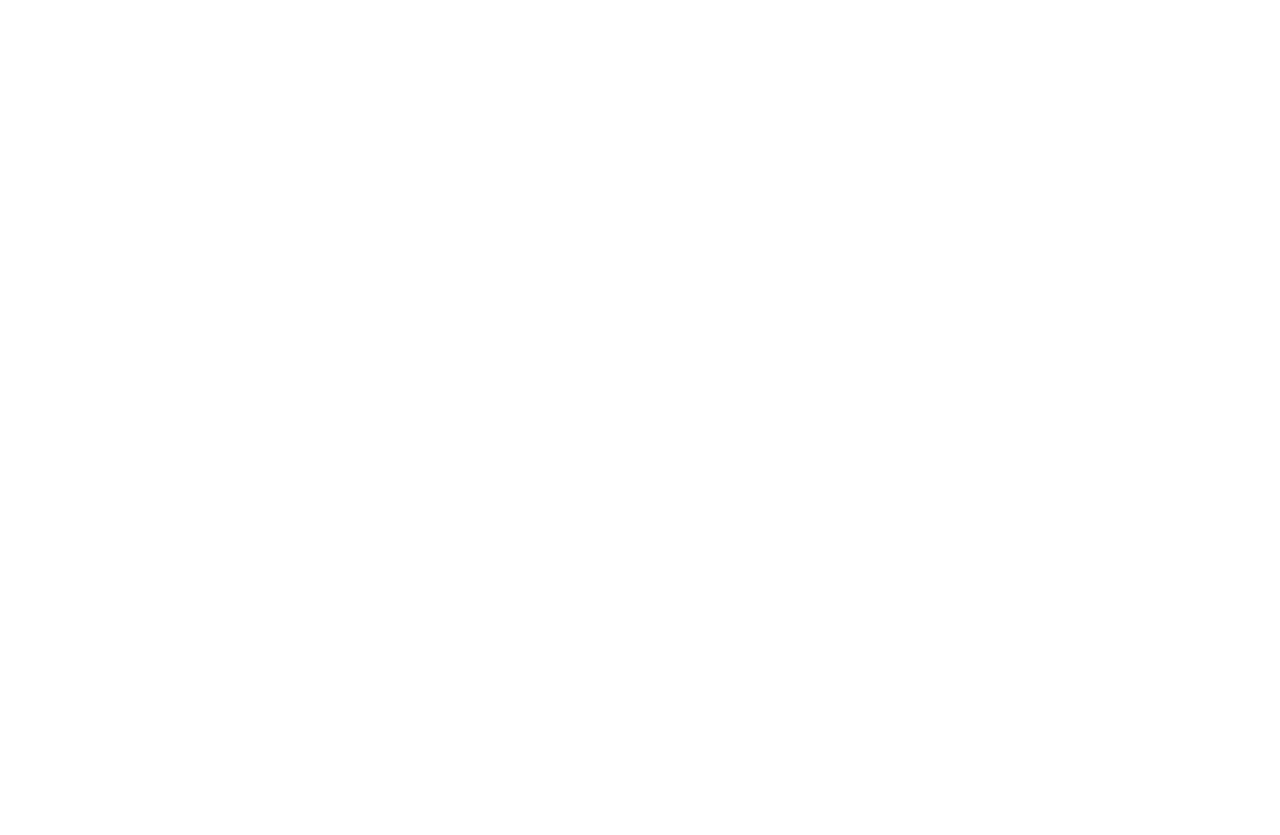
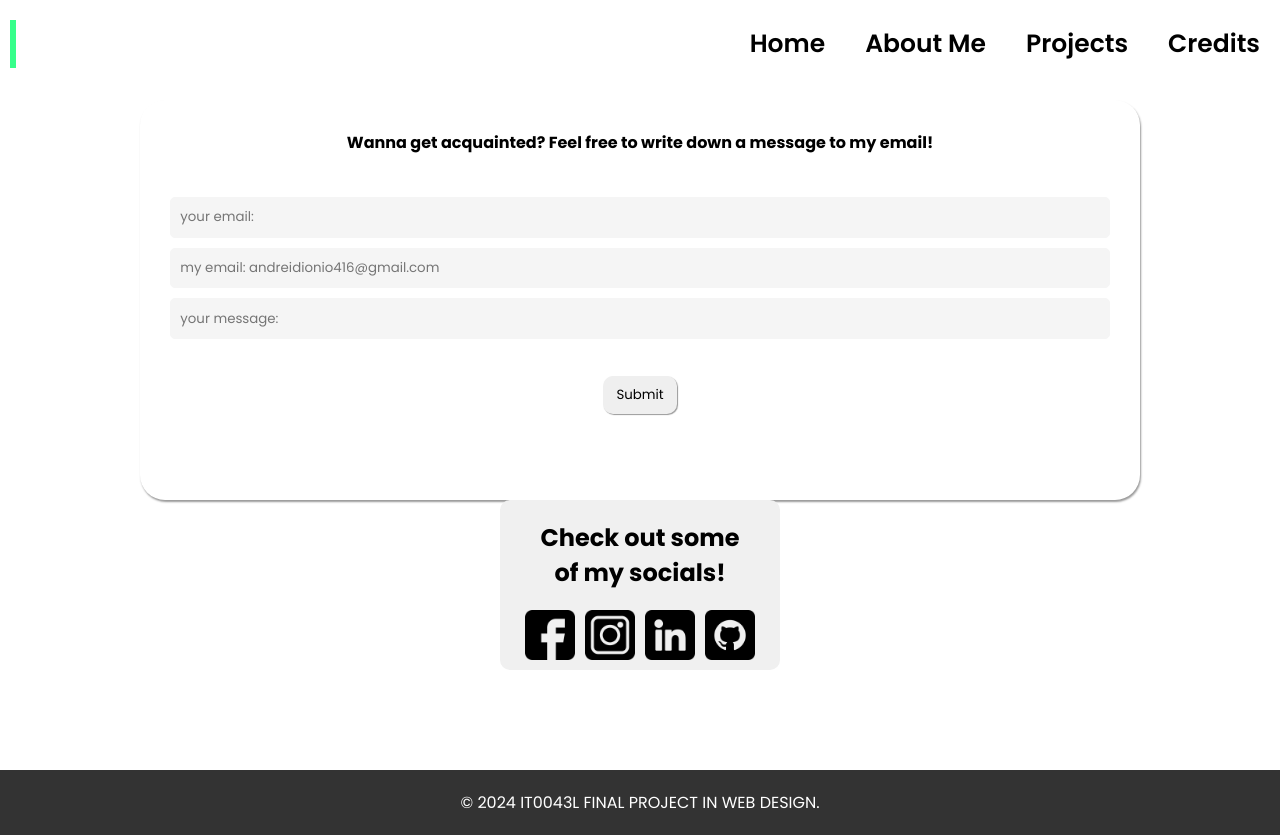
Before and after one commit to ladiesman416/WD-Finals, a plain HTML site: page pages/socials/index.html in a window 1280 px wide. Before the commit the page ends 800 px from the top, so only its background shows below. Drawn offline with Linux system fonts and the light colour scheme.

Commit message:
feat(socials): design structure and style for socials page

```diff
--- a/pages/credits/assets/css/style.css
+++ b/pages/credits/assets/css/style.css
@@ -0,0 +1,188 @@
+@import url('https://fonts.googleapis.com/css2?family=Montserrat:wght@300;400;500;700&family=Nunito+Sans:ital,wght@0,400;0,700;0,800;1,300;1,700&family=Poppins:wght@400;500;600;700;800;900&display=swap');
+
+* {
+    margin: 0;
+    padding: 0;
+    box-sizing: border-box;
+    font-family: 'Poppins', sans-serif;
+}
+
+html, body {
+    height: 100%;
+    margin: 0;
+}
+
+body {
+    display: flex;
+    flex-direction: column;
+}
+/* Section Styling */
+section {
+    flex: 1;
+    padding: 100px;
+    display: flex;
+    flex-direction: column;
+    justify-content: space-between;
+    align-items: center;
+    background: #fff;
+    position: relative;
+}
+
+header {
+    position: absolute;
+    top: 0;
+    left: 0;
+    width: 100%;
+    padding: 20px 10px;
+    display: flex;
+    justify-content: space-between;
+    align-items: center;
+}
+
+nav ul {
+    list-style-type: none;
+    display: flex;
+}
+
+nav ul li {
+    margin-left: 40px;
+}
+
+nav ul li:first-child {
+    margin-left: 0;
+}
+
+nav ul li a {
+    color: #333;
+    font-weight: 800;
+    text-decoration: none;
+}
+/* Button Styling */
+.button {
+    margin: 0;
+    height: auto;
+    background: transparent;
+    padding: 0;
+    border: none;
+    cursor: pointer;
+    --border-right: 6px;
+    --text-stroke-color: rgba(255,255,255,0.6);
+    --animation-color: #37FF8B;
+    --fs-size: 2em;
+    letter-spacing: 3px;
+    text-decoration: none;
+    font-size: var(--fs-size);
+    font-family: "Arial";
+    position: relative;
+    text-transform: uppercase;
+    color: transparent;
+    -webkit-text-stroke: 1px var(--text-stroke-color);
+}
+
+  .hover-text {
+    position: absolute;
+    box-sizing: border-box;
+    content: attr(data-text);
+    color: var(--animation-color);
+    width: 0%;
+    inset: 0;
+    border-right: var(--border-right) solid var(--animation-color);
+    overflow: hidden;
+    transition: 0.5s;
+    -webkit-text-stroke: 1px var(--animation-color);
+  }
+
+  .button:hover .hover-text {
+    width: 100%;
+    filter: drop-shadow(0 0 23px var(--animation-color))
+  }
+
+/* Navigation Buttons */
+.nav-buttons {
+    display: flex;
+    gap: 20px;
+  }
+
+  .nav-buttons button {
+    border: none;
+    background: none;
+    padding: 0;
+    cursor: pointer;
+  }
+
+  .nav-buttons a {
+    text-decoration: none;
+    color: black;
+  }
+
+
+
+.nav-buttons li {
+    position: relative;
+}
+
+.nav-buttons button {
+    color: rgb(0, 0, 0);
+    text-decoration: none;
+    font-size: 25px;
+    border: none;
+    background: none;
+    font-weight: 600;
+    font-family: 'Poppins', sans-serif;
+    position: relative;
+    padding: 5px 10px;
+    cursor: pointer;
+}
+
+
+.nav-buttons button::before,
+.nav-buttons button::after {
+    content: '';
+    width: 0%;
+    height: 2px;
+    background: #37FF8B;
+    display: block;
+    transition: width 0.6s ease;
+    position: absolute;
+    bottom: 0;
+}
+
+.nav-buttons button::before {
+    left: 0;
+}
+
+.nav-buttons button::after {
+    right: 0;
+}
+
+.nav-buttons button:hover::after,
+.nav-buttons button:hover::before {
+    width: 100%;
+}
+/*-----------------------------------------------*/
+
+
+/*-----------------------------------------------*/
+footer {
+    background-color: #333;
+    color: #fff;
+    padding: 20px 0;
+    text-align: center;
+    margin-top: auto;
+    width: 100%;
+}
+footer {
+    background-color: #333;
+    color: #fff;
+    padding: 20px 0;
+    text-align: center;
+}
+
+.footer-content {
+    max-width: 1200px;
+    margin: 0 auto;
+}
+
+.footer-content p {
+    margin: 0;
+}
--- a/pages/credits/index.html
+++ b/pages/credits/index.html
@@ -0,0 +1,45 @@
+<!DOCTYPE html>
+<html lang="en">
+<head>
+    <meta charset="UTF-8">
+    <meta http-equiv="X-UA-Compatible" content="IE=edge">
+    <meta name="viewport" content="width=device-width, initial-scale=1.0">
+    <link rel="stylesheet" href="./assets/css/style.css">
+    <title>Credits</title>
+</head>
+
+<section>
+    <div class="circle"></div>
+    <header>
+        <button class="button" data-text="Awesome">
+            <span class="actual-text">&nbsp;Credits&nbsp;</span>
+            <span aria-hidden="true" class="hover-text">&nbsp;Credits&nbsp;</span>
+        </button>
+        <nav>
+            <div class="nav-buttons">
+                <button>
+                    <a href="../../index.html">Home</a>
+                </button>
+                <button>
+                    <a href="../../pages/aboutMe/index.html">About Me</a>
+                </button>
+                <button>
+                    <a href="../../pages/projects/index.html">Projects</a>
+                </button>
+
+                <button>
+                    <a href="../../pages/socials/index.html">Socials</a>
+                </button>
+            </div>
+        </nav>
+    </header>
+
+
+</section>
+<footer>
+    <div class="footer-content">
+        <p>&copy; 2024 IT0043L FINAL PROJECT IN WEB DESIGN.</p>
+    </div>
+</footer>
+</body>
+</html>
--- a/pages/projects/assets/css/style.css
+++ b/pages/projects/assets/css/style.css
@@ -66,7 +66,7 @@ nav ul li a {
     border: none;
     cursor: pointer;
     --border-right: 6px;
-    --text-stroke-color: rgb(247, 242, 242);
+    --text-stroke-color: rgba(255,255,255,0.6);
     --animation-color: #37FF8B;
     --fs-size: 2em;
     letter-spacing: 3px;
--- a/pages/socials/assets/css/style.css
+++ b/pages/socials/assets/css/style.css
@@ -0,0 +1,336 @@
+@import url('https://fonts.googleapis.com/css2?family=Montserrat:wght@300;400;500;700&family=Nunito+Sans:ital,wght@0,400;0,700;0,800;1,300;1,700&family=Poppins:wght@400;500;600;700;800;900&display=swap');
+
+* {
+    margin: 0;
+    padding: 0;
+    box-sizing: border-box;
+    font-family: 'Poppins', sans-serif;
+}
+
+html, body {
+    height: 100%;
+    margin: 0;
+}
+
+body {
+    display: flex;
+    flex-direction: column;
+}
+/* Section Styling */
+section {
+    flex: 1;
+    padding: 100px;
+    display: flex;
+    flex-direction: column;
+    justify-content: space-between;
+    align-items: center;
+    background: #fff;
+    position: relative;
+}
+
+header {
+    position: absolute;
+    top: 0;
+    left: 0;
+    width: 100%;
+    padding: 20px 10px;
+    display: flex;
+    justify-content: space-between;
+    align-items: center;
+}
+
+nav ul {
+    list-style-type: none;
+    display: flex;
+}
+
+nav ul li {
+    margin-left: 40px;
+}
+
+nav ul li:first-child {
+    margin-left: 0;
+}
+
+nav ul li a {
+    color: #333;
+    font-weight: 800;
+    text-decoration: none;
+}
+/* Button Styling */
+.button {
+    margin: 0;
+    height: auto;
+    background: transparent;
+    padding: 0;
+    border: none;
+    cursor: pointer;
+    --border-right: 6px;
+    --text-stroke-color: rgba(255,255,255,0.6);
+    --animation-color: #37FF8B;
+    --fs-size: 2em;
+    letter-spacing: 3px;
+    text-decoration: none;
+    font-size: var(--fs-size);
+    font-family: "Arial";
+    position: relative;
+    text-transform: uppercase;
+    color: transparent;
+    -webkit-text-stroke: 1px var(--text-stroke-color);
+}
+
+  .hover-text {
+    position: absolute;
+    box-sizing: border-box;
+    content: attr(data-text);
+    color: var(--animation-color);
+    width: 0%;
+    inset: 0;
+    border-right: var(--border-right) solid var(--animation-color);
+    overflow: hidden;
+    transition: 0.5s;
+    -webkit-text-stroke: 1px var(--animation-color);
+  }
+
+  .button:hover .hover-text {
+    width: 100%;
+    filter: drop-shadow(0 0 23px var(--animation-color))
+  }
+
+/* Navigation Buttons */
+.nav-buttons {
+    display: flex;
+    gap: 20px;
+  }
+
+  .nav-buttons button {
+    border: none;
+    background: none;
+    padding: 0;
+    cursor: pointer;
+  }
+
+  .nav-buttons a {
+    text-decoration: none;
+    color: black;
+  }
+
+
+
+.nav-buttons li {
+    position: relative;
+}
+
+.nav-buttons button {
+    color: rgb(0, 0, 0);
+    text-decoration: none;
+    font-size: 25px;
+    border: none;
+    background: none;
+    font-weight: 600;
+    font-family: 'Poppins', sans-serif;
+    position: relative;
+    padding: 5px 10px;
+    cursor: pointer;
+}
+
+
+.nav-buttons button::before,
+.nav-buttons button::after {
+    content: '';
+    width: 0%;
+    height: 2px;
+    background: #37FF8B;
+    display: block;
+    transition: width 0.6s ease;
+    position: absolute;
+    bottom: 0;
+}
+
+.nav-buttons button::before {
+    left: 0;
+}
+
+.nav-buttons button::after {
+    right: 0;
+}
+
+.nav-buttons button:hover::after,
+.nav-buttons button:hover::before {
+    width: 100%;
+}
+/*-----------------------------------------------*/
+body {
+  margin: 0;
+  background-color: #ffffff;
+}
+
+
+
+.form {
+    display: flex;
+    flex-direction: column;
+    gap: 10px;
+    background-color: white;
+    padding: 30px;
+    border-radius: 25px;
+    transition: .4s ease-in-out;
+    box-shadow: rgba(0, 0, 0, 0.4) 1px 2px 2px;
+    width: 1000px;
+    height: 400px;
+  }
+
+  .form:hover {
+    transform: translateX(-0.5em) translateY(-0.5em);
+    border: 1px solid #171717;
+    box-shadow: 10px 10px 0px #666666;
+  }
+
+  .heading {
+    color: black;
+    padding-bottom: 2em;
+    text-align: center;
+    font-weight: bold;
+  }
+
+  .input {
+    border-radius: 5px;
+    border: 1px solid whitesmoke;
+    background-color: whitesmoke;
+    outline: none;
+    padding: 0.7em;
+    transition: .4s ease-in-out;
+  }
+
+  .input:hover {
+    box-shadow: 6px 6px 0px #969696,
+               -3px -3px 10px #ffffff;
+  }
+
+  .input:focus {
+    background: #ffffff;
+    box-shadow: inset 2px 5px 10px rgba(0,0,0,0.3);
+  }
+
+  .form .btn {
+    margin-top: 2em;
+    align-self: center;
+    padding: 0.7em;
+    padding-left: 1em;
+    padding-right: 1em;
+    border-radius: 10px;
+    border: none;
+    color: black;
+    transition: .4s ease-in-out;
+    box-shadow: rgba(0, 0, 0, 0.4) 1px 1px 1px;
+  }
+
+  .form .btn:hover {
+    box-shadow: 6px 6px 0px #969696,
+               -3px -3px 10px #ffffff;
+    transform: translateX(-0.5em) translateY(-0.5em);
+  }
+
+  .form .btn:active {
+    transition: .2s;
+    transform: translateX(0em) translateY(0em);
+    box-shadow: none;
+  }
+
+.social-media-icons {
+    display: flex;
+    gap: 20px;
+}
+
+.container {
+  position: relative;
+  width: 100%;
+  max-width: 600px;
+  margin: 0 auto;
+  padding: 20px;
+  text-align: center;
+  background-color: #f0f0f0;
+  border-radius: 10px;
+  overflow: hidden;
+  transition: transform 0.3s ease;
+}
+
+.container:hover {
+  transform: scale(1.05);
+}
+
+.container::before {
+  content: "";
+  position: absolute;
+  top: 0;
+  left: 0;
+  width: 100%;
+  height: 100%;
+  backdrop-filter: blur(8px);
+  background-color: rgba(255, 255, 255, 0.5);
+  z-index: -1;
+  opacity: 0;
+  transition: opacity 0.3s ease;
+}
+
+.container:hover::before {
+  opacity: 1;
+}
+
+h2 {
+  font-size: 1.5em;
+  margin-bottom: 20px;
+}
+
+.icon-container {
+  display: flex;
+  justify-content: center;
+}
+
+.icon {
+    display: inline-block;
+    width: 50px;
+    height: 40px;
+    margin: 0 5px;
+    transition: transform 0.3s ease
+
+}
+
+.icon img {
+    width: 100%;
+    height: auto;
+    display: block;
+}
+
+.icon:hover {
+  transform: scale(1.2);
+}
+
+.icon:hover img {
+    filter: brightness(0.8);
+    transition: filter 0.3s;
+}
+/*-----------------------------------------------*/
+footer {
+    background-color: #333;
+    color: #fff;
+    padding: 20px 0;
+    text-align: center;
+    margin-top: auto;
+    width: 100%;
+}
+footer {
+    background-color: #333;
+    color: #fff;
+    padding: 20px 0;
+    text-align: center;
+}
+
+.footer-content {
+    max-width: 1200px;
+    margin: 0 auto;
+}
+
+.footer-content p {
+    margin: 0;
+}
--- a/pages/socials/index.html
+++ b/pages/socials/index.html
@@ -0,0 +1,69 @@
+<!DOCTYPE html>
+<html lang="en">
+<head>
+    <meta charset="UTF-8">
+    <meta http-equiv="X-UA-Compatible" content="IE=edge">
+    <meta name="viewport" content="width=device-width, initial-scale=1.0">
+    <link rel="stylesheet" href="./assets/css/style.css">
+    <title>Socials</title>
+</head>
+
+<section>
+    <div class="circle"></div>
+    <header>
+        <button class="button" data-text="Awesome">
+            <span class="actual-text">&nbsp;Socials&nbsp;</span>
+            <span aria-hidden="true" class="hover-text">&nbsp;Socials&nbsp;</span>
+        </button>
+        <nav>
+            <div class="nav-buttons">
+                <button>
+                    <a href="../../index.html">Home</a>
+                </button>
+                <button>
+                    <a href="../../pages/aboutMe/index.html">About Me</a>
+                </button>
+                <button>
+                    <a href="../../pages/projects/index.html">Projects</a>
+                </button>
+
+                <button>
+                    <a href="../../pages/socials/index.html">Credits</a>
+                </button>
+            </div>
+        </nav>
+    </header>
+    <div class="form-container">
+        <form class="form">
+            <p class="heading">Wanna get acquainted? Feel free to write down a message to my email!</p>
+            <input class="input" placeholder="your email:" type="text">
+            <input class="input" placeholder="my email: andreidionio416@gmail.com" type="email">
+            <input class="input" placeholder="your message: " type="text">
+            <button class="btn">Submit</button>
+        </form>
+    </div>
+    <div class="social-media-icons">
+        <div class="container">
+            <h2>Check out some <br>of my socials!</h2>
+            <div class="icon-container">
+        <a href="https://www.facebook.com/elyk.ennair/" target="_blank" class="icon facebook">
+            <img src="./assets/img/facebook (2).png" alt="Facebook">
+        </a>
+        <a href="https://www.instagram.com/andreirnn_/" target="_blank" class="icon instagram">
+            <img src="./assets/img/instagram.png" alt="Instagram">
+        </a>
+        <a href="https://www.linkedin.com/in/kyle-rianne-050503252/" target="_blank" class="icon linkedin">
+            <img src="./assets/img/linkedin (1).png" alt="LinkedIn">
+        </a>
+        <a href="hhttps://github.com/ladiesman416" target="_blank" class="icon github">
+            <img src="./assets/img/github (1).png" alt="YouTube">
+        </a>
+    </div>
+</section>
+<footer>
+    <div class="footer-content">
+        <p>&copy; 2024 IT0043L FINAL PROJECT IN WEB DESIGN.</p>
+    </div>
+</footer>
+</body>
+</html>
```
Also changed, not shown: pages/aboutMe/index.html (+0 -1 lines), pages/projects/index.html (+1 -1 lines), pages/projects/assets/img/wrieframe.png (added), pages/socials/assets/img/facebook (2).png (added), pages/socials/assets/img/github (1).png (added), pages/socials/assets/img/instagram.png (added), pages/socials/assets/img/linkedin (1).png (added).
